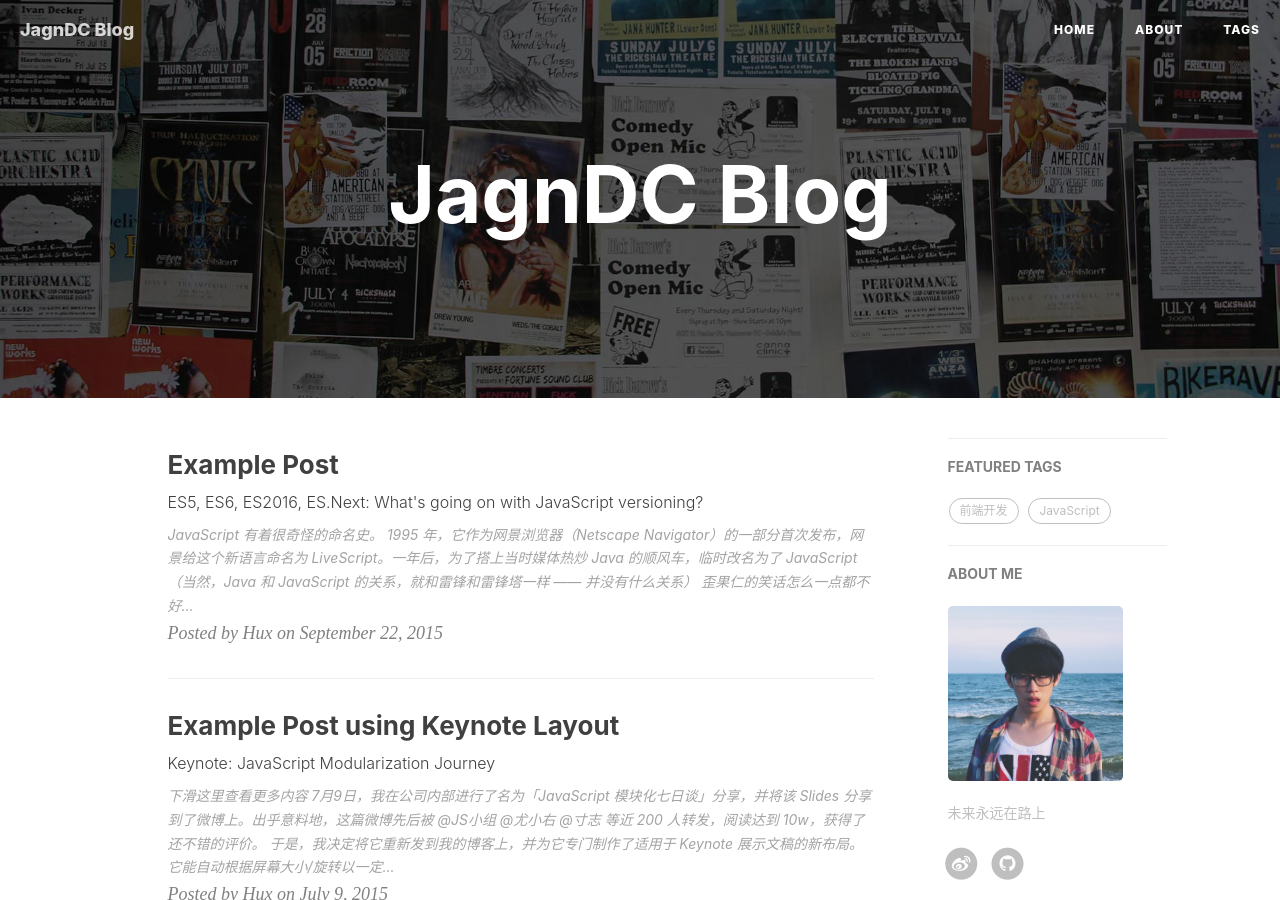
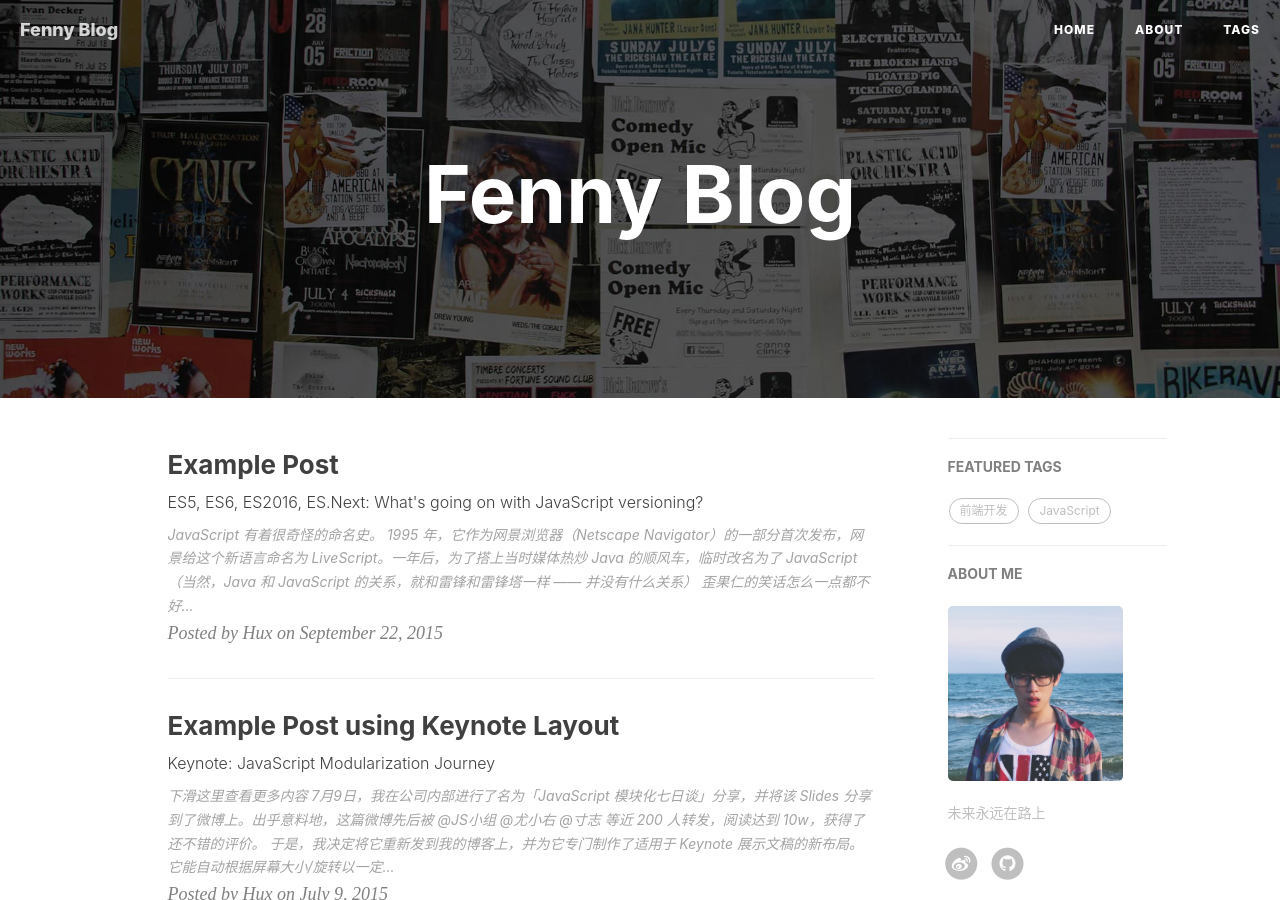
Before and after one commit to Fennyhhh/Fennyhhh.github.io, a Jekyll site: the page built from index.html, in a window 1280 px wide and 900 px high. Built offline with Jekyll 4.4.1, drawn with Linux system fonts in a browser that asks for light colours; nearby versions of some CDN libraries; the list of posts is cut into pages by our own code; comment, search, counter and statistics services are not loaded; some of the changed text lies outside the part shown.

Commit message:
fenny blog

```diff
--- a/_config.yml
+++ b/_config.yml
@@ -1,11 +1,11 @@
 # Site settings
-title: JagnDC Blog
-SEOTitle: 丁晨的博客 | JagnDC Blog
+title: Fenny Blog
+SEOTitle: 何玢的博客 | Fenny Blog
 header-img: img/home-bg.jpg
-email: jagndc@gmail.com
-description: "关于程序于生活 | 丁晨，GIS & DATAMINING & 分布式 | 这里是 @JagnDC 的个人博客，与你一起发现更大的世界。"
-keyword: "JagnDC, 博客, 个人网站, GIS, Web, JavaScript, 前端, 分布式"
-url: "https://JagnDC.github.io"              # your host, for absolute URL
+email: xxx@xxx.com
+description: "关于程序于生活 | 何玢，GIS & DATAMINING & 分布式 | 这里是 @Fenny 的个人博客，与你一起发现更大的世界。"
+keyword: "Fenny, 博客, 个人网站, GIS, Web, JavaScript, 前端, 分布式"
+url: "https://Fennyhhh.github.io"              # your host, for absolute URL
 baseurl: ""                             # for example, '/blog' if your blog hosted on 'host/blog'
 
 # Publish posts or collection documents with a future date.
@@ -13,11 +13,11 @@ future: true
 
 # SNS settings
 RSS: false
-weibo_username:     JagnDC
-#zhihu_username:     JagnDC
-github_username:    JagnDC
-#twitter_username:   JagnDC
-#facebook_username:  JagnDC
+weibo_username:     Fenny
+#zhihu_username:     Fenny
+github_username:    Fenny
+#twitter_username:   Fenny
+#facebook_username:  Fenny
 #linkedin_username:  firstname-lastname-idxxxx
 
 
--- a/_includes/footer.html
+++ b/_includes/footer.html
@@ -25,7 +25,7 @@
                     </li>
                     {% endif %}
 
-                    <!-- add Weibo, Zhihu by JagnDC, add target = "_blank" to <a> by JagnDC -->
+                    <!-- add Weibo, Zhihu by Fenny, add target = "_blank" to <a> by Fenny -->
                     {% if site.zhihu_username %}
                     <li>
                         <a target="_blank" href="https://www.zhihu.com/people/{{ site.zhihu_username }}">
@@ -72,11 +72,11 @@
                 <p class="copyright text-muted">
                     Copyright &copy; {{ site.title }} {{ site.time | date: '%Y' }}
                     <br>
-                    Theme by <a href="http://JagnDC.github.io">JagnDC</a> |
+                    Theme by <a href="http://Fennyhhh.github.io">Fenny</a> |
                     <iframe
                         style="margin-left: 2px; margin-bottom:-5px;"
                         frameborder="0" scrolling="0" width="91px" height="20px"
-                        src="https://ghbtns.com/github-btn.html?user=JagnDC&repo=JagnDC.github.io&type=star&count=true" >
+                        src="https://ghbtns.com/github-btn.html?user=Fennyhhh&repo=Fennyhhh.github.io&type=star&count=true" >
                     </iframe>
                 </p>
             </div>
--- a/_includes/head.html
+++ b/_includes/head.html
@@ -22,11 +22,11 @@
 
     <!-- Custom Fonts -->
     <!-- <link href="http://maxcdn.bootstrapcdn.com/font-awesome/4.3.0/css/font-awesome.min.css" rel="stylesheet" type="text/css"> -->
-    <!-- JagnDC change font-awesome CDN to qiniu -->
+    <!-- Fenny change font-awesome CDN to qiniu -->
     <link href="http://cdn.staticfile.org/font-awesome/4.2.0/css/font-awesome.min.css" rel="stylesheet" type="text/css">
 
 
-    <!-- JagnDC Delete, sad but pending in China
+    <!-- Fenny Delete, sad but pending in China
     <link href='http://fonts.googleapis.com/css?family=Lora:400,700,400italic,700italic' rel='stylesheet' type='text/css'>
     <link href='http://fonts.googleapis.com/css?family=Open+Sans:300italic,400italic,600italic,700italic,800italic,400,300,600,700,800' rel='stylesheet' type='text/
     css'>
--- a/about.html
+++ b/about.html
@@ -1,7 +1,7 @@
 ---
 layout: page
 title: "About"
-description: "Hey, this is JagnDC."
+description: "Hey, this is Fenny."
 header-img: "img/about-bg.jpg"
 ---
 
--- a/index.html
+++ b/index.html
@@ -1,6 +1,6 @@
 ---
 layout: page
-description: "Boilerplate of JagnDC Blog"
+description: "Fenny Blog"
 ---
 
 {% for post in paginator.posts %}
```
Also changed, not shown: package.json (+5 -5 lines).
